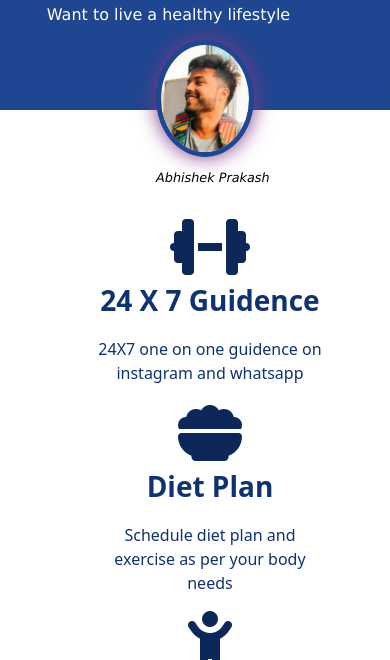
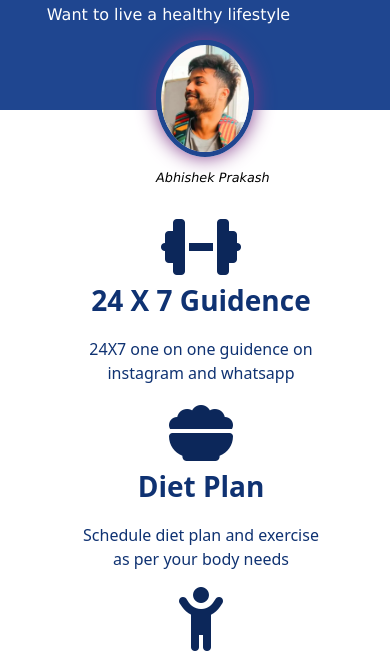
Before and after one commit to Adarshsingh7/abhishek, a plain HTML site: page index.html in a window 390 px wide. Shown: the part 123-783 px from the top of the page. Drawn offline with nearby package versions, Linux system fonts and the light colour scheme.

Commit message:
updating margin

```diff
--- a/styles.css
+++ b/styles.css
@@ -329,7 +329,7 @@ h2 {
     }
 
     .row {
-        margin-left: 5%;
+        margin-left: 0%;
     }
 
     /* slogan section  */
```
